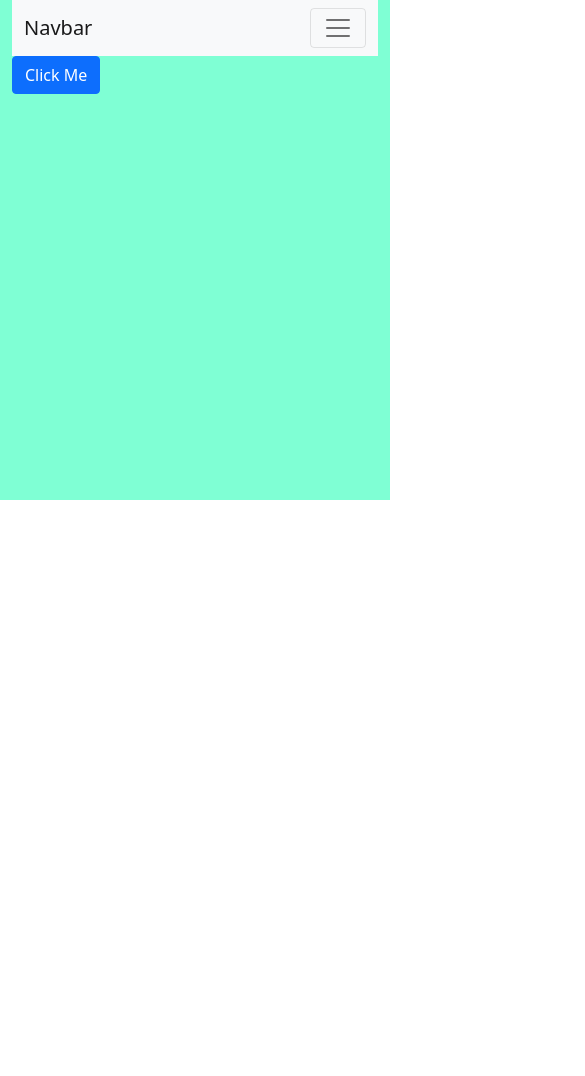
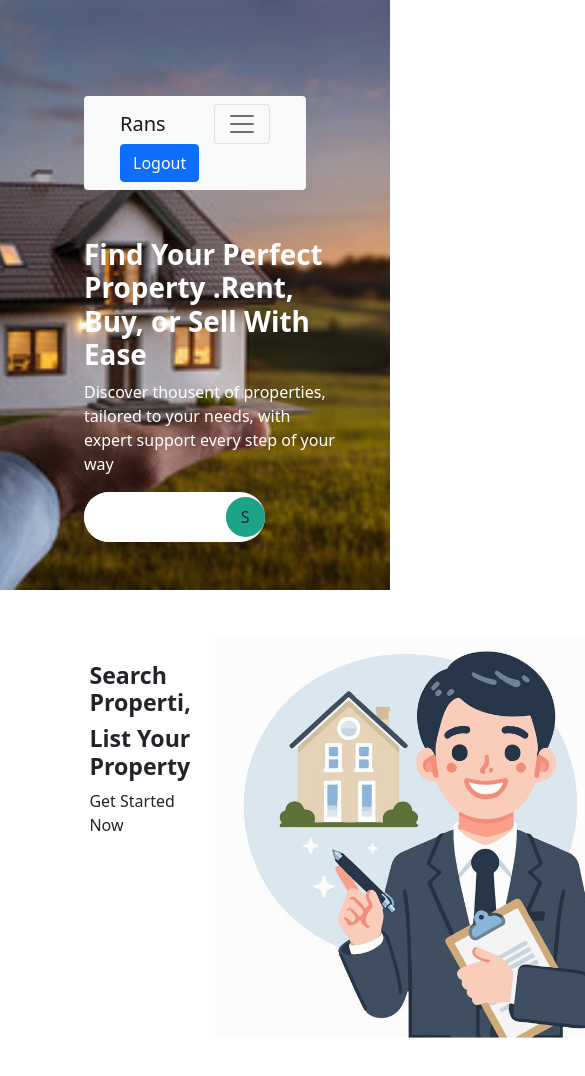
Before and after one commit to Manishh94/rans-frontend, a React (Create React App) app: page / in a window 390 px wide. Shown: the top 1076 px of the page, 585 px wide, since content can reach past the window. Before the commit the page ends 844 px from the top, so only its background shows below. Built offline with nearby package versions, Linux system fonts and the light colour scheme.

Commit message:
implement top div and nev bar with responsivness

```diff
--- a/src/App.css
+++ b/src/App.css
@@ -1,4 +1,54 @@
 .main-container{
-  height: 500px;
-  background-color: aquamarine;
+  height: auto;
+  /* background-color: aquamarine; */
+  background-image: url("../public/heroImage.jpg");
+  background-size: cover;
+  background-position: center;
 }
+
+.nabar-class{
+    /* width: 60%; */
+    /* margin-left: 15%; */
+    border-radius: 5px;
+    height: 70px;
+}
+
+.hero-div-h1{
+  color: white;
+  font-weight: 1000;
+  /* font-family:Verdana, Geneva, Tahoma, sans-serif */
+}
+
+.search-div{
+    background-color: rgb(255, 255, 255);
+    width: 70%;
+    border-radius: 50px;
+}
+.search-filde{
+  width: 80% !important;
+  height: 50px;
+  border:none !important;
+  border-radius:  50px !important;
+}
+
+.search-button{
+  width: 40px;
+  height:40px ;
+  border-radius: 100px !important;
+  background-color: #1da388 !important;
+}
+
+.login-container-div{
+  height: 400px;
+  /* background-color: aquamarine; */
+}
+
+.login-text-div{
+  /* background-color: antiquewhite; */
+  height: 300px;
+  width: 80%;
+}
+
+.logincontainer-imag{
+  height: 400px ;
+}
--- a/src/components/heroComponent.jsx
+++ b/src/components/heroComponent.jsx
@@ -1,11 +1,25 @@
 import NavBar from "./layout/header";
 import Button from "./buttonComponent";
+import SearctBar from "./searchComponent";
 export default function HeroCompoment() {
   return (
     <>
-      <div className="container-fluid main-container">
-        <NavBar />
-        <Button />
+      <div className="container-fluid main-container p-5">
+        <div className="row p-5  d-flex justify-content-center">
+          <NavBar />
+        </div>
+        <div className="row">
+          <div className="col-lg-5 col-md-5 col-sm-7 ps-5">
+            <h1 className="hero-div-h1 fw-bolder">
+              Find Your Perfect Property .Rent, Buy, or Sell With Ease
+            </h1>
+            <p className="text-white fs-6">
+              Discover thousent of properties, tailored to your needs, with
+              expert support every step of your way
+            </p>
+            <SearctBar/>
+          </div>
+        </div>
       </div>
     </>
   );
--- a/src/components/layout/header.jsx
+++ b/src/components/layout/header.jsx
@@ -3,10 +3,10 @@ import { Link } from "react-router-dom";
 export default function NavBar() {
   return (
     <>
-      <nav className="navbar navbar-expand-lg navbar-light bg-light">
+      <nav className="navbar navbar-expand-lg navbar-light bg-light rounded">
         <div className="container-fluid">
           <Link className="navbar-brand" to="/">
-            Navbar
+            Rans
           </Link>
           <button
             className="navbar-toggler"
@@ -19,19 +19,36 @@ export default function NavBar() {
           >
             <span className="navbar-toggler-icon"></span>
           </button>
-          <div className="collapse navbar-collapse" id="navbarNavAltMarkup">
-            <div className="navbar-nav">
-              <Link className="nav-link active" aria-current="page" to="#">
-                Home
-              </Link>
-              <Link className="nav-link" to="#">
-                Features
-              </Link>
-              <Link className="nav-link" to="#">
-                Pricing
-              </Link>
-              <Link className="nav-link disabled">Disabled</Link>
+          <div
+            className="collapse navbar-collapse"
+            id="navbarNavAltMarkup"
+          >
+            <div className="navbar-nav mx-auto">
+              {["Home", "Rent", "Buy", "Sell", "Services", "Help"].map(
+                (value, index) => {
+                  return (
+                    <Link
+                      key={index}
+                      className="nav-link active m-2"
+                      aria-current="page"
+                      to="#"
+
+                    >
+                      {value}
+                    </Link>
+                  );
+                }
+              )}
             </div>
+          </div>
+          <div className="d-flex">
+            <button
+              type="button"
+              className="btn btn-primary"
+              // onClick={}
+            >
+              Logout
+            </button>
           </div>
         </div>
       </nav>
--- a/src/components/loginDivComponent.jsx
+++ b/src/components/loginDivComponent.jsx
@@ -0,0 +1,20 @@
+export default function LoginContainer() {
+  return (
+    <>
+      <div className="container-fluid p-5 ">
+        <div className="row login-container-div ps-3">
+          <div className="col-6 d-flex justify-content-end">
+            <div className="login-text-div mt-4 ">
+              <h3 className="fw-bolder me-4">Search Properti,</h3>
+              <h3 className="fw-bolder">List Your Property</h3>
+              <p>Get Started Now</p>
+            </div>
+          </div>
+          <div className="col-6 ">
+            <img className="logincontainer-imag" src="/logincontainer-imag.jpg" alt="" />
+          </div>
+        </div>
+      </div>
+    </>
+  );
+}
--- a/src/components/searchComponent.jsx
+++ b/src/components/searchComponent.jsx
@@ -0,0 +1,13 @@
+export default function SearctBar() {
+  return (
+    <div className="search-div d-flex align-items-center ">
+      <input
+        type="email"
+        class="form-control search-filde me-2 "
+        id="exampleInputEmail1"
+        aria-describedby="emailHelp"
+      />
+      <button type="button" class="btn search-button ">S</button>
+    </div>
+  );
+}
--- a/src/pages/homePage.jsx
+++ b/src/pages/homePage.jsx
@@ -1,8 +1,10 @@
 import HeroCompoment from "../components/heroComponent";
+import LoginContainer from "../components/loginDivComponent";
 export default function HomePage() {
   return (
     <>
       <HeroCompoment />
+      <LoginContainer />
     </>
   );
 }
```
Also changed, not shown: public/heroImage.jpg (added), public/logincontainer-imag.jpg (added), src/pages/footer.js (deleted), src/pages/footer.jsx (added).
